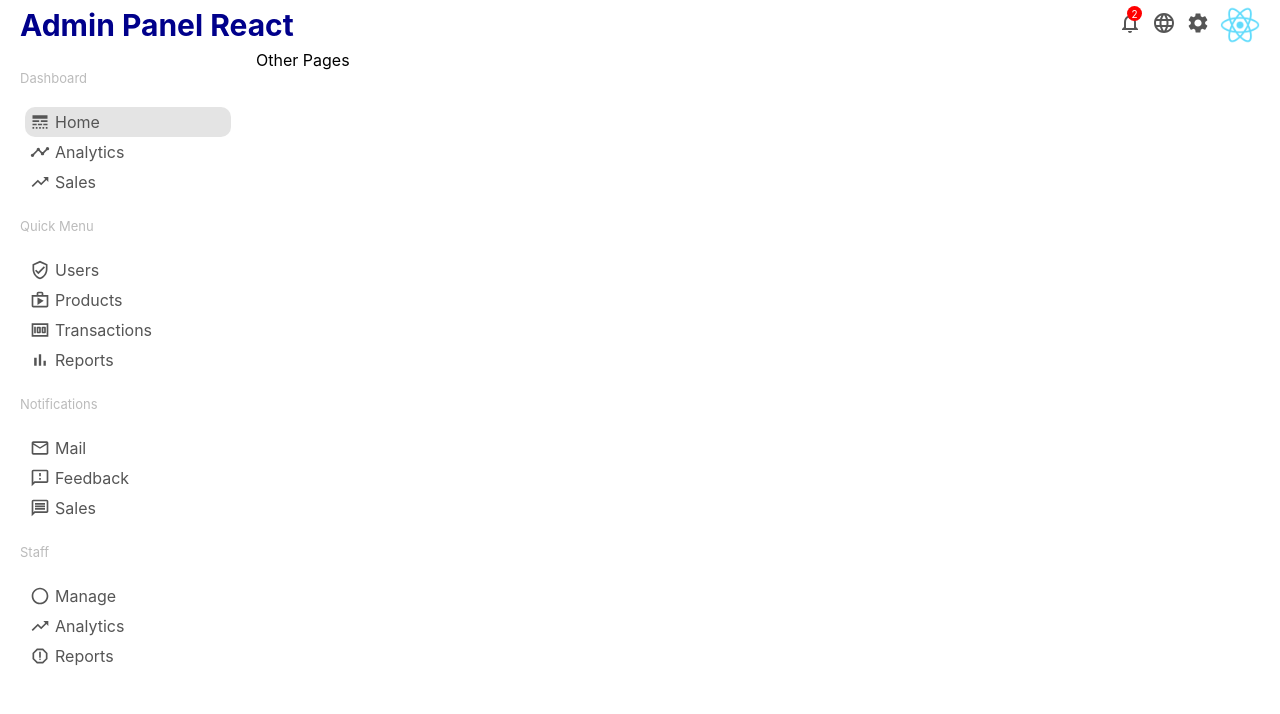
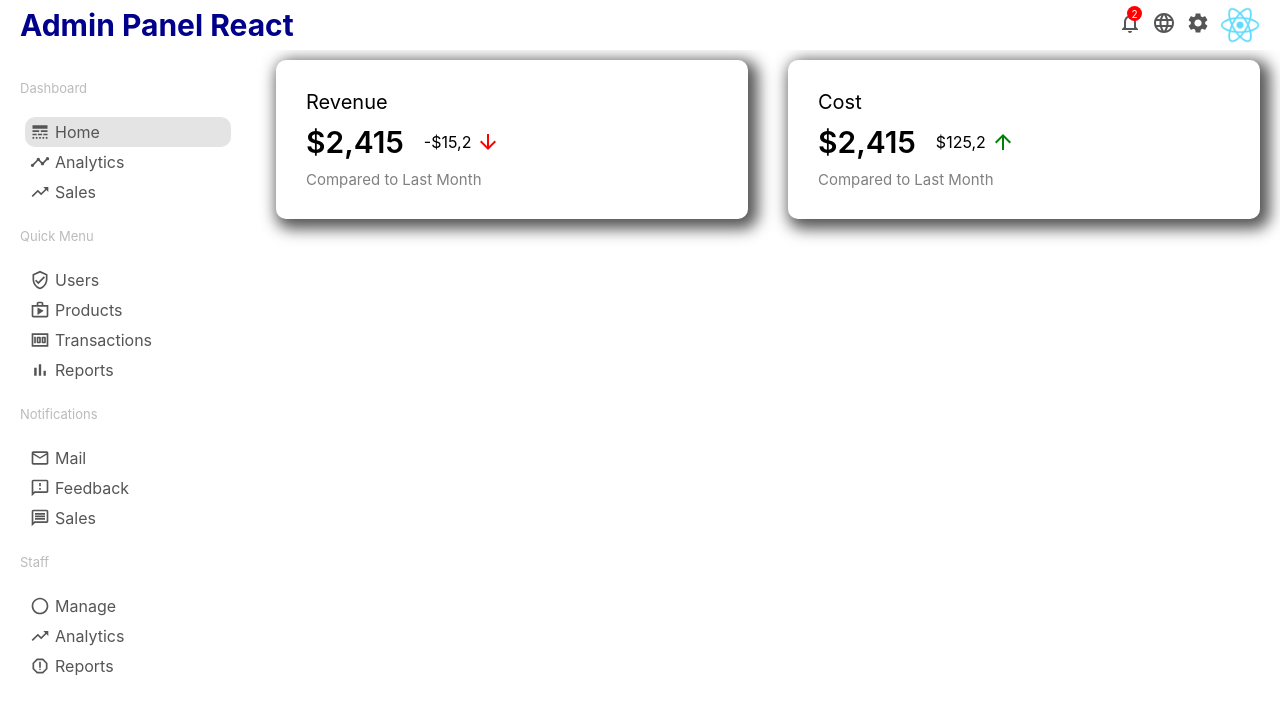
Before and after one commit to nikolafreey/react-admin-panel, a React (Create React App) app: page / in a window 1280 px wide. Shown: the top 714 px of the page. Built offline with nearby package versions, Linux system fonts and the light colour scheme.

Commit message:
Added Homepage and some widgets that will store monthly info

```diff
--- a/src/App.css
+++ b/src/App.css
@@ -1,7 +1,4 @@
 .container {
   display: flex;
+  margin-top: 10px;
 }
-
-.others {
-  flex: 4;
-}
--- a/src/App.js
+++ b/src/App.js
@@ -2,6 +2,7 @@ import "./App.css";
 
 import Sidebar from "./components/sidebar/Sidebar";
 import Topbar from "./components/topbar/Topbar";
+import Home from "./pages/home/Home";
 
 function App() {
   return (
@@ -9,7 +10,7 @@ function App() {
       <Topbar />
       <div className="container">
         <Sidebar />
-        <div className="others">Other Pages</div>
+        <Home />
       </div>
     </div>
   );
--- /dev/null
+++ b/src/components/featuredInfo/FeaturedInfo.jsx
@@ -0,0 +1,32 @@
+import { ArrowDownward, ArrowUpward } from "@material-ui/icons";
+import React from "react";
+import "./featuredInfo.css";
+
+function FeaturedInfo() {
+  return (
+    <div className="featured">
+      <div className="featuredItem">
+        <span className="featuredTitle">Revenue</span>
+        <div className="featuredMoneyContainer">
+          <span className="featuredMoney">$2,415</span>
+          <span className="featuredMoneyRate">
+            -$15,2 <ArrowDownward className="featuredIcon negative" />
+          </span>
+        </div>
+        <div className="featuredSub">Compared to Last Month</div>
+      </div>
+      <div className="featuredItem">
+        <span className="featuredTitle">Cost</span>
+        <div className="featuredMoneyContainer">
+          <span className="featuredMoney">$2,415</span>
+          <span className="featuredMoneyRate">
+            $125,2 <ArrowUpward className="featuredIcon" />
+          </span>
+        </div>
+        <div className="featuredSub">Compared to Last Month</div>
+      </div>
+    </div>
+  );
+}
+
+export default FeaturedInfo;
--- /dev/null
+++ b/src/components/featuredInfo/featuredInfo.css
@@ -0,0 +1,51 @@
+.featured {
+  width: 100%;
+  display: flex;
+  justify-content: space-between;
+}
+
+.featuredItem {
+  flex: 1;
+  margin: 0px 20px;
+  padding: 30px;
+  border-radius: 10px;
+  cursor: pointer;
+  -webkit-box-shadow: 5px 5px 15px 5px #555;
+  box-shadow: 5px 5px 15px 5px #555;
+}
+
+.featuredTitle {
+  font-size: 20px;
+}
+
+.featuredMoneyContainer {
+  margin: 10px 0px;
+  display: flex;
+  align-items: center;
+}
+
+.featuredMoney {
+  font-size: 30px;
+  font-weight: 600;
+}
+
+.featuredMoneyRate {
+  display: flex;
+  align-items: center;
+  margin-left: 20px;
+}
+
+.featuredIcon {
+  font-size: 14px;
+  margin-left: 5px;
+  color: green;
+}
+
+.featuredIcon.negative {
+  color: red;
+}
+
+.featuredSub {
+  font-size: 15px;
+  color: gray;
+}
--- /dev/null
+++ b/src/pages/home/Home.jsx
@@ -0,0 +1,13 @@
+import React from "react";
+import FeaturedInfo from "../../components/featuredInfo/FeaturedInfo";
+import "./home.css";
+
+function Home() {
+  return (
+    <div className="home">
+      <FeaturedInfo />
+    </div>
+  );
+}
+
+export default Home;
--- /dev/null
+++ b/src/pages/home/home.css
@@ -0,0 +1,3 @@
+.home {
+  flex: 4;
+}
```
Also changed, not shown: src/pages/Home.jsx (deleted).
